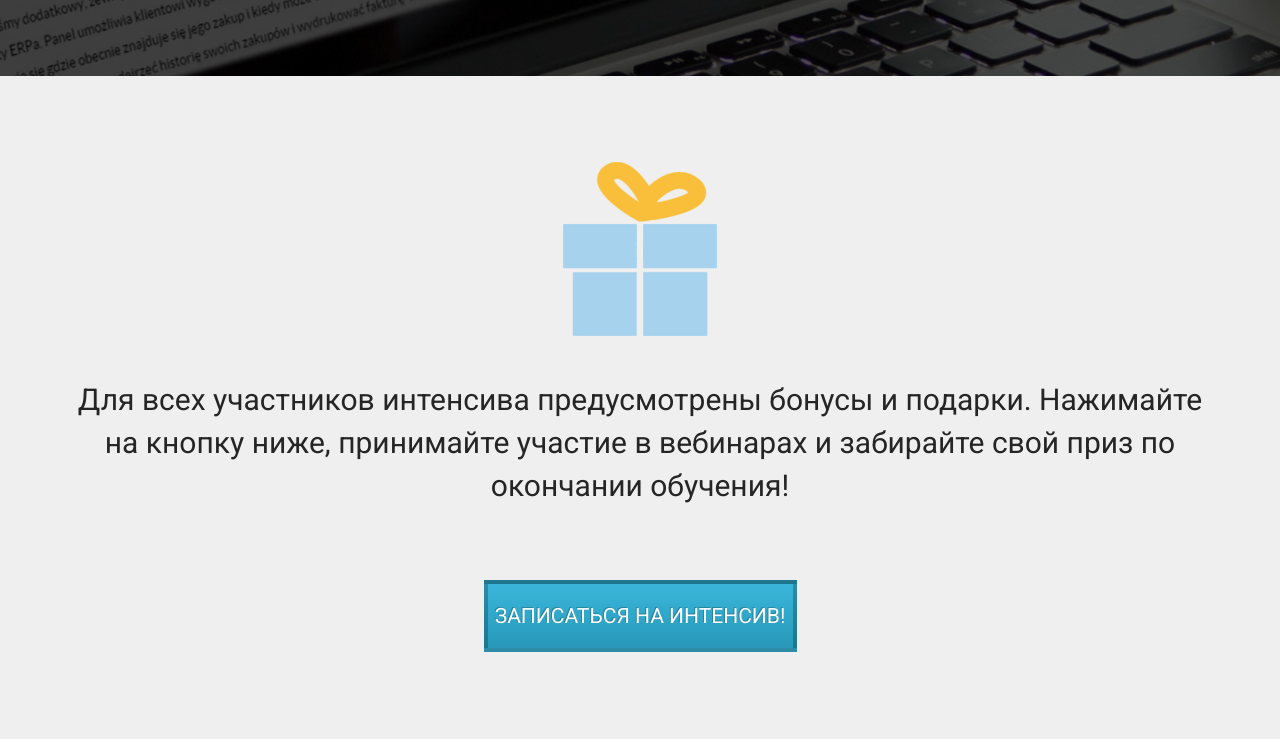
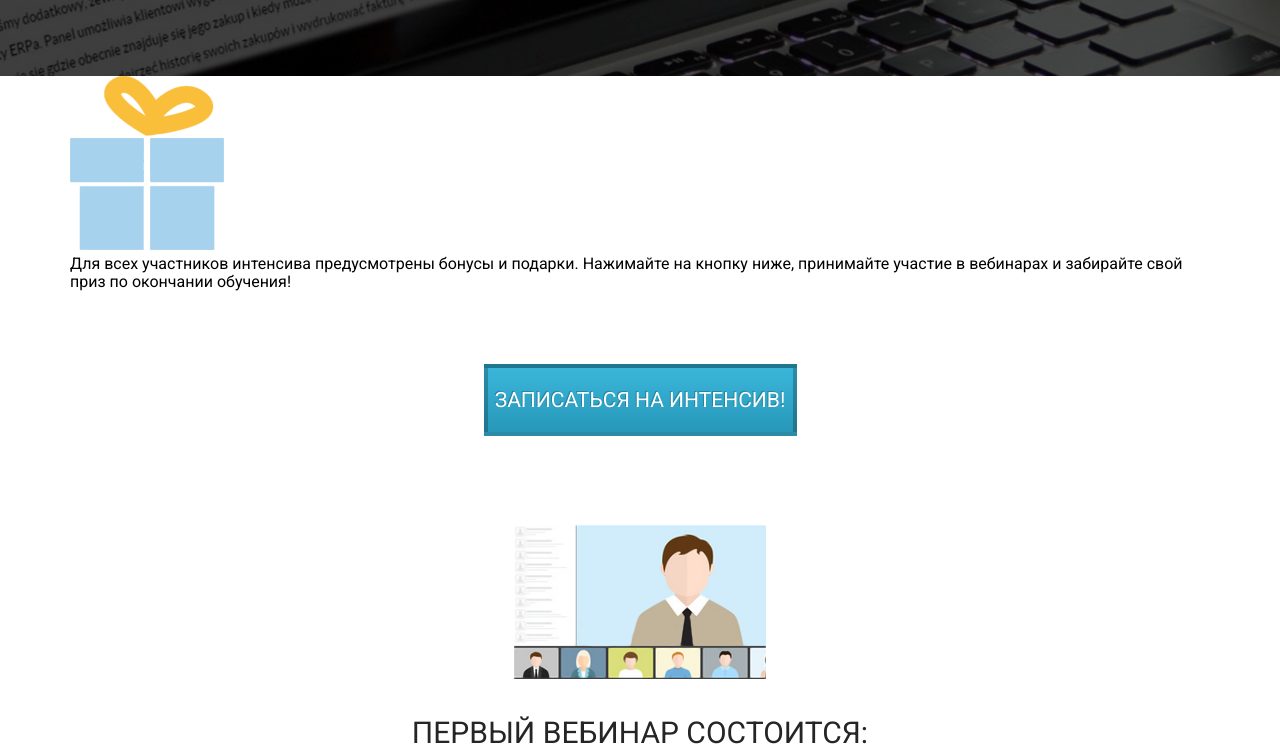
Before and after one commit to GreatSergii/Wordpress, a plain HTML site: page index.html in a window 1280 px wide. Shown: the part 2460-3214 px from the top of the page. Drawn offline with nearby package versions, Linux system fonts and the light colour scheme.

Commit message:
second commit

```diff
--- a/css/style.css
+++ b/css/style.css
@@ -291,26 +291,6 @@ h2.title {
   line-height: 20px;
 }
 
-.gift {
-  min-height: 628px;
-  padding: 86px 0 87px 0;
-  background-color: #efefef;
-}
-
-.gift .gift_img {
-  display: block;
-  margin: 0 auto;
-}
-
-.gift .gift_text {
-  margin-top: 42px;
-  color: #252525;
-  font-size: 30px;
-  font-weight: 400;
-  line-height: 43px;
-  text-align: center;
-}
-
 .first {
   min-height: 515px;
   padding: 89px 0 64px 0;
```
